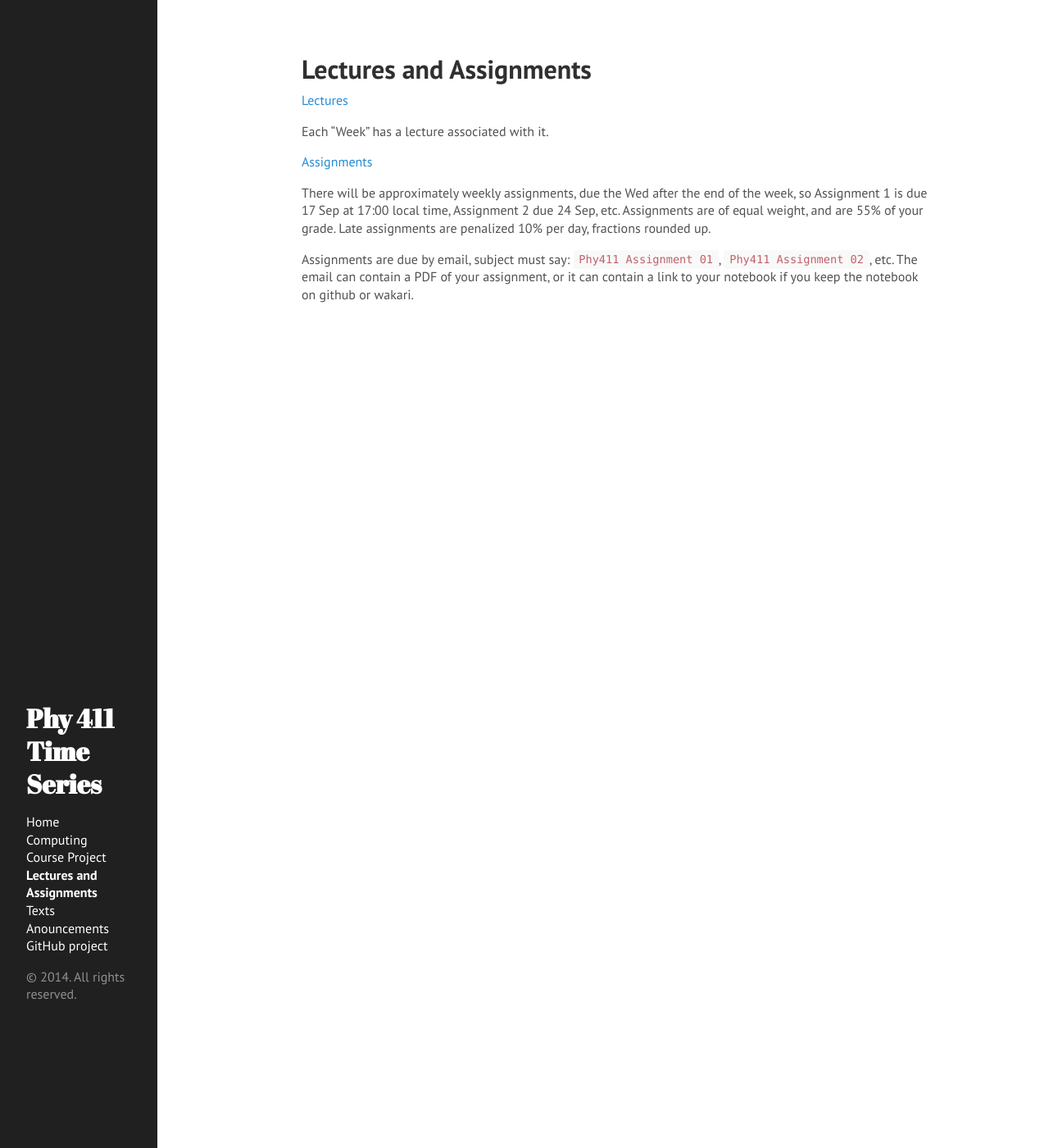
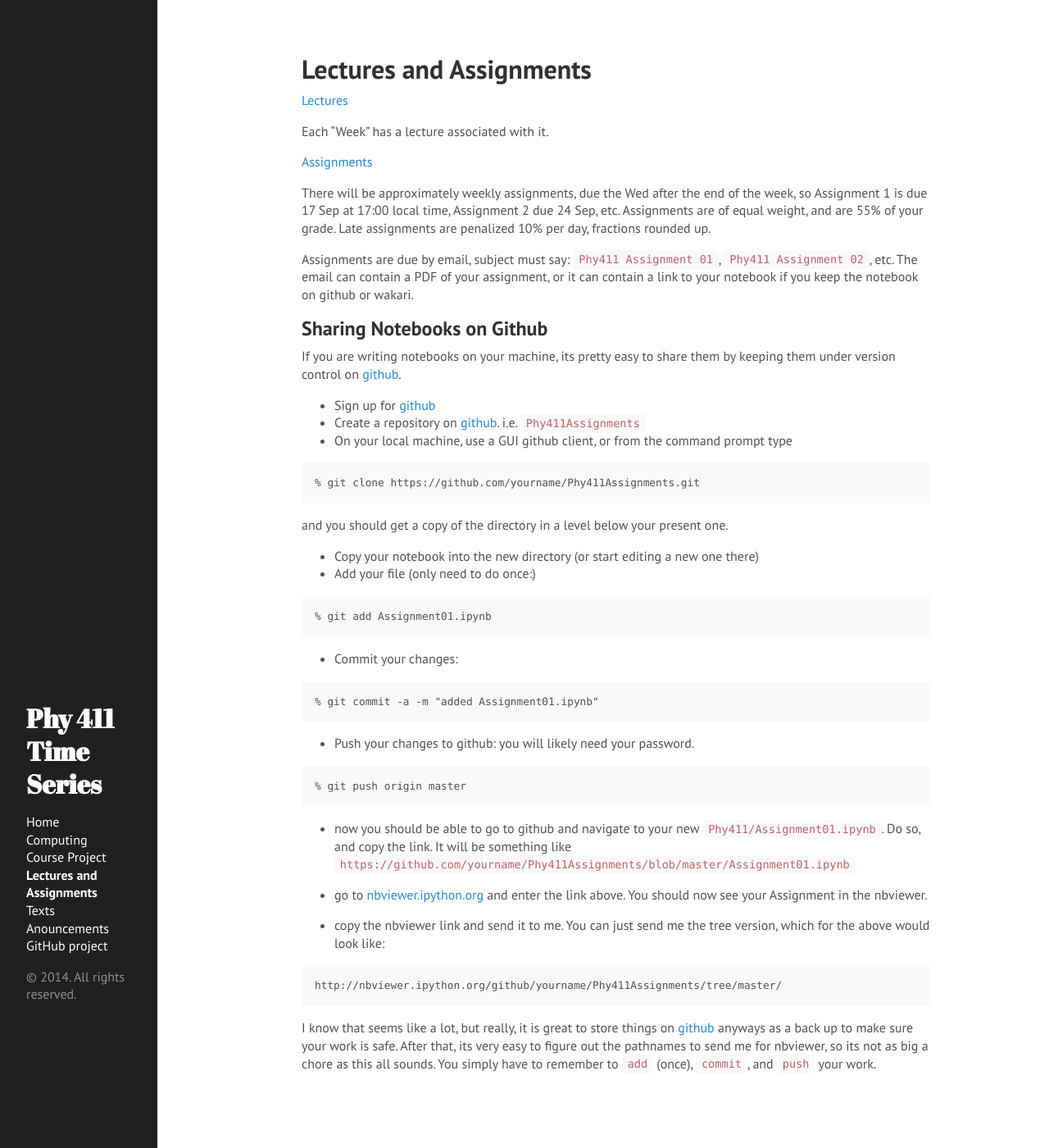
Before and after one commit to jklymak/Phy411, a Jekyll site: the page built from Lectures.md, in a window 1280 px wide and 1400 px high. Shown: the whole window at 82% size. Built offline with Jekyll 4.4.1, drawn with Linux system fonts in a browser that asks for light colours; Markdown is read by kramdown in place of the engine named in the settings.

Commit message:
Fixed Assignments page

````diff
--- a/Lectures.md
+++ b/Lectures.md
@@ -12,3 +12,57 @@ Each "Week" has a lecture associated with it.
 There will be approximately weekly assignments, due the Wed after the end of the week, so Assignment 1 is due 17 Sep at 17:00 local time, Assignment 2 due 24 Sep, etc.  Assignments are of equal weight, and are 55% of your grade.  Late assignments are penalized 10% per day, fractions rounded up.
 
 Assignments are due by email, subject must say: `Phy411 Assignment 01`, `Phy411 Assignment 02`, etc.  The email can contain a PDF of your assignment, or it can contain a link to your notebook if you keep the notebook on github or wakari.
+
+## Sharing Notebooks on Github ##
+
+
+If you are writing notebooks on your machine, its pretty easy to share them by keeping them under version control on [github][github].
+
+  - Sign up for [github][github]
+  - Create a repository on [github][github].  i.e. `Phy411Assignments`
+  - On your local machine, use a GUI github client, or from the command prompt type
+
+```
+% git clone https://github.com/yourname/Phy411Assignments.git
+```
+
+and you should get a copy of the directory in a level below your present one.
+
+  - Copy your notebook into the new directory (or start editing a new one there)
+  - Add your file (only need to do once:)
+
+```
+% git add Assignment01.ipynb
+```
+
+  - Commit your changes:
+
+```
+% git commit -a -m "added Assignment01.ipynb"
+```
+
+  - Push your changes to github: you will likely need your password.
+
+```
+% git push origin master
+```
+
+  - now you should be able to go to github and navigate to your new `Phy411/Assignment01.ipynb`.  Do so, and copy the link.  It will be something like
+`https://github.com/yourname/Phy411Assignments/blob/master/Assignment01.ipynb`
+
+  - go to [nbviewer.ipython.org](nbviewer.ipython.org) and enter the link above.  You should now see your Assignment in the nbviewer.
+
+  - copy the nbviewer link and send it to me.  You can just send me the tree version, which for the above would look like:
+
+```
+http://nbviewer.ipython.org/github/yourname/Phy411Assignments/tree/master/
+```
+
+
+I know that seems like a lot, but really, it is great to store things on [github][github] anyways as a back up to make sure your work is safe.  After that, its very easy to figure out the pathnames to send me for nbviewer, so its not as big a chore as this all sounds.  You simply have to remember to `add` (once), `commit`, and `push` your work.
+
+
+
+
+
+[github]: https://github.com
````
